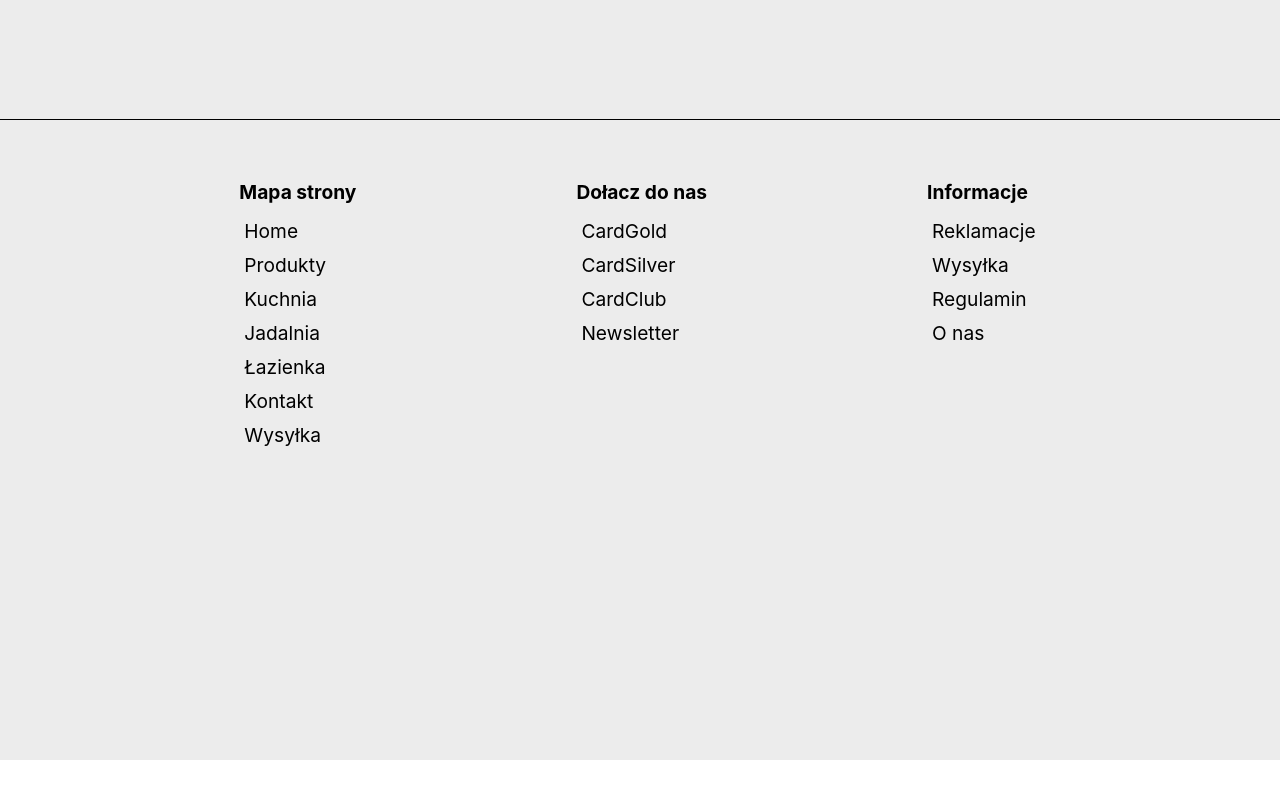
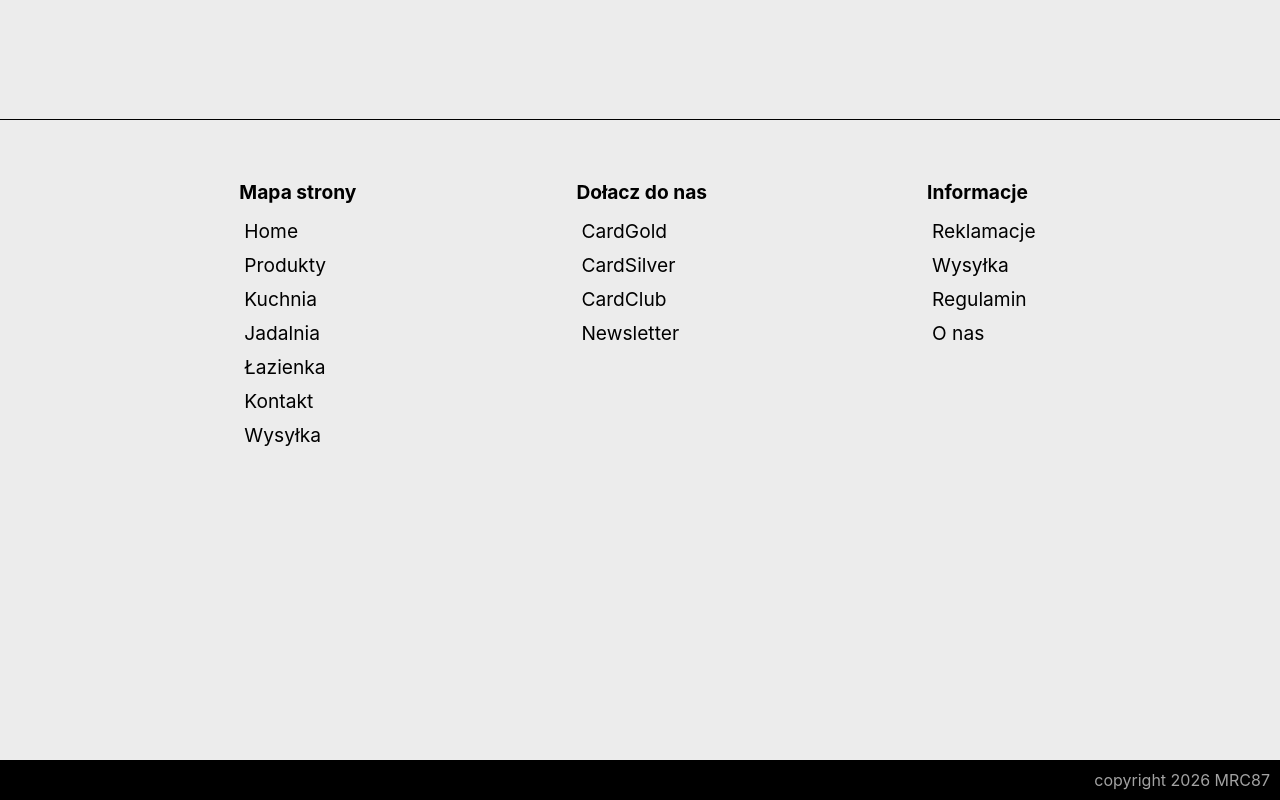
Before and after one commit to marcinoles87/my-app2, a React (Create React App) app: page / in a window 1280 px wide. Shown: the part 2946-3746 px from the top of the page. Before the commit the page ends 3706 px from the top, so only its background shows below. Built offline with nearby package versions, Linux system fonts and the light colour scheme.

Commit message:
add code

```diff
--- a/src/App.css
+++ b/src/App.css
@@ -571,3 +571,10 @@ i{
   text-decoration: none;
   color:black;
 }
+
+.stopka{
+  padding: 10px;
+  text-align:right;
+  background-color: black;
+  color:var(--font-second-color);
+}
--- a/src/components/Footer.jsx
+++ b/src/components/Footer.jsx
@@ -3,6 +3,7 @@ import { Link } from 'react-router'
 
 function Footer() {
   return (
+    <>
     <div className='footer-container'>
       <div className='footer-left'>
         <h4>Mapa strony</h4>
@@ -35,9 +36,13 @@ function Footer() {
         </ul>
 
       </div>
+    </div>
 
+    <div className='stopka'>
+        <p>copyright 2026 MRC87 </p>
+      </div>
 
-    </div>
+    </>
   )
 }
 
```
